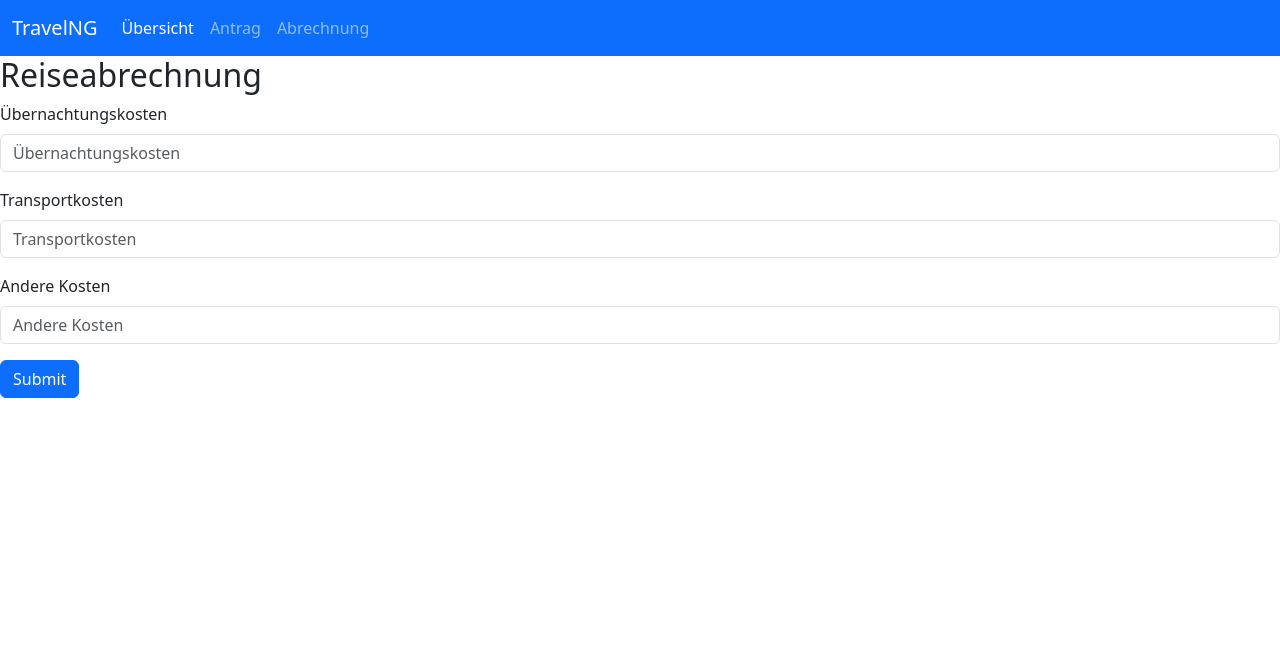
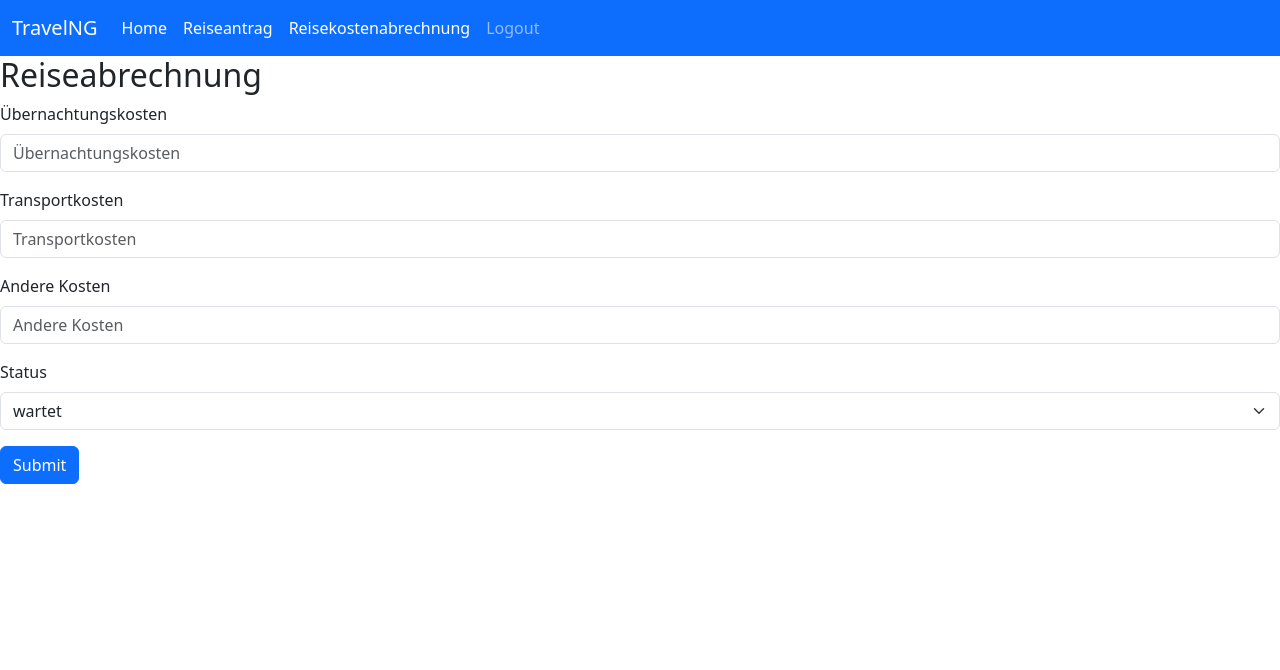
Before and after one commit to codemaster80/TravelNG, a Django app: page /newInvoice/ in a window 1280 px wide. Shown: the top 670 px of the page. Run offline with Django 4.2, Linux system fonts and the light colour scheme; data comes from the database, SQL or seed files in the repository; both versions use the stored data as it was after the commit; some libraries are stand-ins or nearby versions.

Commit message:
logout added, status added

```diff
--- a/TravelNG/urls.py
+++ b/TravelNG/urls.py
@@ -15,12 +15,15 @@ Including another URLconf
 """
 from django.contrib import admin
 from django.urls import path, include
-from request.views import home, new_travel_request, new_travel_invoice
+
+from TravelNG import settings
+from request.views import home, new_travel_request, new_travel_invoice, logout_view
 
 urlpatterns = [
     path('request/', home, name="home"),
     path('newRequest/', new_travel_request, name="newTravelRequest"),
     path('newInvoice/', new_travel_invoice, name="newInvoice"),
+    path('logout/', logout_view, {'next_page': settings.LOGOUT_REDIRECT_URL}, name="logout"),
     path('admin/', admin.site.urls),
     path('accounts/', include('django.contrib.auth.urls')),
 ]
--- a/request/admin.py
+++ b/request/admin.py
@@ -7,4 +7,6 @@ admin.site.register(CostCenter)
 admin.site.register(Employee)
 admin.site.register(Transport)
 admin.site.register(TravelRequest)
+admin.site.register(TravelRequestStatus)
 admin.site.register(TravelInvoice)
+admin.site.register(TravelInvoiceStatus)
--- a/request/forms.py
+++ b/request/forms.py
@@ -13,6 +13,7 @@ class RequestForm(ModelForm):
         }
         fields = '__all__'
 
+
 class InvoiceForm(ModelForm):
     class Meta:
         model = TravelInvoice
--- a/request/models.py
+++ b/request/models.py
@@ -28,6 +28,13 @@ class Transport(models.Model):
         return f'{self.vehicle}'
 
 
+class TravelRequestStatus(models.Model):
+    status = models.CharField(max_length=30)
+
+    def __str__(self):
+        return f'{self.status}'
+
+
 class TravelRequest(models.Model):
     destination = models.CharField(max_length=50, blank=False)
     event = models.CharField(max_length=50, blank=False)
@@ -38,15 +45,24 @@ class TravelRequest(models.Model):
     transport = models.ForeignKey(Transport, on_delete=models.SET_NULL, null=True, blank=False)
     employee = models.ForeignKey(Employee, on_delete=models.SET_NULL, null=True, blank=False)
     cost_center = models.ForeignKey(CostCenter, on_delete=models.SET_NULL, null=True, blank=False)
+    status = models.ForeignKey(TravelRequestStatus, default='wartet', on_delete=models.SET_NULL, null=True, blank=False)
 
     def __str__(self):
         return f'{self.destination} {self.event}'
+
+
+class TravelInvoiceStatus(models.Model):
+    status = models.CharField(max_length=30)
+
+    def __str__(self):
+        return f'{self.status}'
 
 
 class TravelInvoice(models.Model):
     hotel_costs = models.IntegerField(blank=False)
     transport_costs = models.IntegerField(blank=False)
     other_costs = models.IntegerField(blank=False)
+    status = models.ForeignKey(TravelInvoiceStatus, default='wartet', on_delete=models.SET_NULL, null=True, blank=False)
 
     def __str__(self):
         return f'{self.hotel_costs} {self.transport_costs} {self.other_costs}'
--- a/request/views.py
+++ b/request/views.py
@@ -1,3 +1,4 @@
+from django.contrib.auth import logout
 from django.http import HttpResponse, HttpResponseRedirect
 from django.shortcuts import render, redirect
 from django.urls import reverse
@@ -11,7 +12,7 @@ def home(request):
     travel_requests = TravelRequest.objects.all().order_by('journey_start')
 
     return render(request, 'request/travelRequestList.html',
-                  {'page_title': 'Start', 'travel_requests': travel_requests})
+                  {'page_title': '', 'travel_requests': travel_requests})
 
 
 def new_travel_request(request):
@@ -50,3 +51,7 @@ def new_travel_invoice(request):
         form = InvoiceForm(instance=travel_invoice)
 
     return render(request, 'request/travelInvoice.html', {'page_title': 'Reiseabrechnung', 'form': form})
+
+
+def logout_view(request):
+    logout(request)
--- a/templates/request/base.html
+++ b/templates/request/base.html
@@ -15,14 +15,16 @@
         <a class="navbar-brand" href="#">TravelNG</a>
         <ul class="navbar-nav me-auto mb-2 mb-lg-0">
             <li class="nav-item">
-                <a class="nav-link active" aria-current="page" href="{% url 'home' %}">Übersicht</a>
+                <a class="nav-link active" aria-current="page" href="{% url 'home' %}">Home</a>
             </li>
             <li class="nav-item">
-                <a class="nav-link" href="{% url 'newTravelRequest' %}">Antrag</a>
+                <a class="nav-link active" href="{% url 'newTravelRequest' %}">Reiseantrag</a>
             </li>
             <li class="nav-item">
-                <a class="nav-link" href="{% url 'newInvoice' %}">Abrechnung</a>
+                <a class="nav-link active" href="{% url 'newInvoice' %}">Reisekostenabrechnung</a>
             </li>
+            <li class="nav-item">
+                <a class="nav-link" href="{% url 'logout' %}">Logout</a>
             </li>
         </ul>
     </div>
--- a/templates/request/travelInvoice.html
+++ b/templates/request/travelInvoice.html
@@ -4,7 +4,7 @@
 {% block content %}
     <form action="" enctype="multipart/form-data" method="post" class="form-horizontal">
         {% csrf_token %}
-        {%  bootstrap_form form layout='horizontal' %}
+        {% bootstrap_form form layout='horizontal' %}
         <button type="submit" class="btn btn-primary">Submit</button>
     </form>
 {% endblock %}
--- a/templates/request/travelRequestList.html
+++ b/templates/request/travelRequestList.html
@@ -2,7 +2,7 @@
 {% load bootstrap5 %}
 
 {% block content %}
-    <table>
+    <table class="table table-striped table-bordered table-hover">
         <tr>
             <th>Reiseziel</th>
             <th>Veranstaltung</th>
@@ -16,6 +16,7 @@
                 <td>{{ TravelRequest.event }}</td>
                 <td>{{ TravelRequest.journey_start }}</td>
                 <td>{{ TravelRequest.journey_end }}</td>
+                <td>{{ TravelRequest.status }}</td>
             </tr>
         {% endfor %}
     </table>
```
Also changed, not shown: TravelNG/settings.py (+2 -7 lines), db.sqlite3, request/migrations/0007_travelinvoicestatus_travelrequeststatus_and_more.py (added), request/migrations/0008_alter_travelinvoicestatus_status_and_more.py (added), request/migrations/0009_alter_travelinvoice_status_and_more.py (added).
